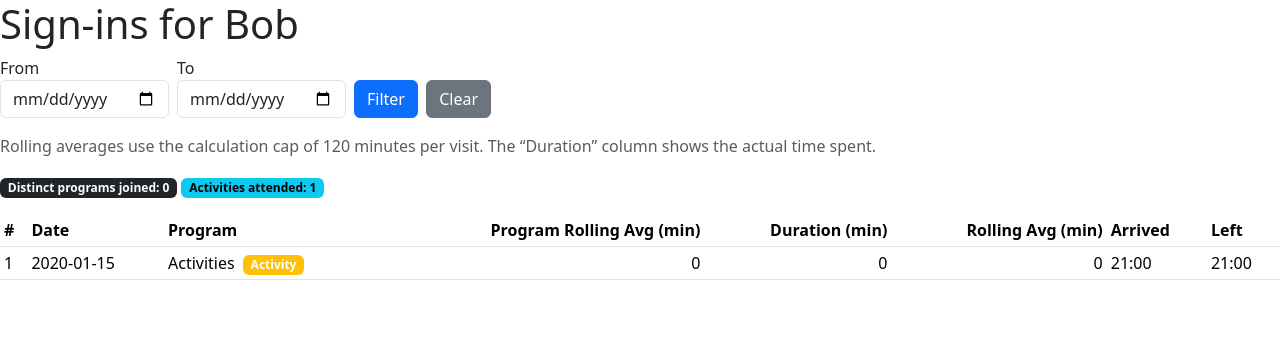
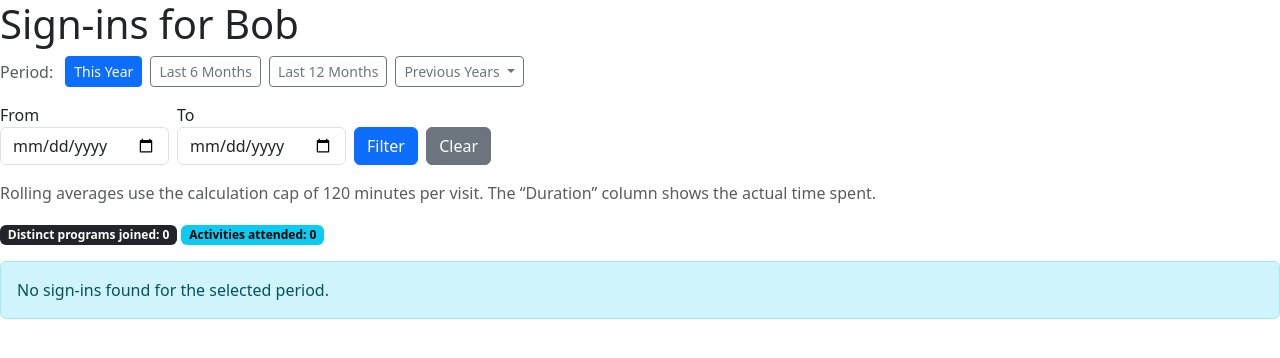
Before and after one commit to aquillo-au/BUSS, a Rails app: page /reports/people/1/sign_ins?period=year in a window 1280 px wide. Shown: the top 358 px of the page. Run offline with Rails 7, Linux system fonts and the light colour scheme; a user stored in the database is signed in; data comes from the database, SQL or seed files in the repository; tables that the repository leaves empty hold one stand-in row (values such as "Sample post"); some libraries are stand-ins or nearby versions.

Commit message:
Add interactive program trend charts to history page and weekly time chart to individual guest profile
Agent-Logs-Url: https://github.com/aquillo-au/BUSS/sessions/2f0da3f9-a339-40b4-95fc-71518f32ed00

Co-authored-by: aquillo-au <40282417+aquillo-au@users.noreply.github.com>

```diff
--- a/app/controllers/reports_controller.rb
+++ b/app/controllers/reports_controller.rb
@@ -77,8 +77,10 @@ class ReportsController < ApplicationController
 
   # GET /reports/people/:id/sign_ins
   # Optional params:
-  # - from: YYYY-MM-DD
-  # - to:   YYYY-MM-DD
+  # - period: year|6_months|12_months|previous_year (period filter buttons)
+  # - year: YYYY (for previous_year period)
+  # - from: YYYY-MM-DD (custom date range)
+  # - to:   YYYY-MM-DD (custom date range)
   #
   # Shows each sign-in for a person with:
   # - actual duration,
@@ -90,6 +92,40 @@ class ReportsController < ApplicationController
   def person_sign_ins
     @person = Person.find(params[:id])
 
+    # Period filter (same as history page)
+    period = params[:period]
+    @period = period
+    @available_years = SignIn.where(person_id: @person.id).where.not(arrived_at: nil)
+                             .map { |s| s.arrived_at.year }.uniq.sort.reverse
+
+    if period.present?
+      case period
+      when "year"
+        start_date = Time.current.beginning_of_year
+        end_date   = nil
+        @period_label = "This Year"
+      when "6_months"
+        start_date = 6.months.ago
+        end_date   = nil
+        @period_label = "Last 6 Months"
+      when "12_months"
+        start_date = 12.months.ago
+        end_date   = nil
+        @period_label = "Last 12 Months"
+      when "previous_year"
+        year = params[:year]&.to_i || Time.current.year - 1
+        start_date = Date.new(year, 1, 1).beginning_of_day
+        end_date   = Date.new(year, 12, 31).end_of_day
+        @period_label = year.to_s
+      else
+        start_date = Time.current.beginning_of_year
+        end_date   = nil
+        @period_label = "This Year"
+      end
+
+      range = end_date ? start_date..end_date : start_date..Time.current.end_of_day
+    else
+      # Fall back to custom from/to date range
       from_date = parse_date(params[:from])
       to_date   = parse_date(params[:to])
 
@@ -102,6 +138,7 @@ class ReportsController < ApplicationController
           Time.at(0)..to_date.end_of_day
         else
           nil
+        end
     end
 
     sign_ins_scope = SignIn.where(person_id: @person.id).order(:arrived_at)
@@ -169,6 +206,34 @@ class ReportsController < ApplicationController
         first_in_program: (@first_sign_in_ids_by_program[program] == s.id)
       }
     end
+
+    # Weekly average time chart data (only non-activity sign-ins with arrived_at)
+    valid_sign_ins = @sign_ins.to_a.reject { |s| s.arrived_at.nil? }
+    weeks = valid_sign_ins.group_by { |s| s.arrived_at.beginning_of_week(:monday).to_date }
+    @weekly_chart_data = weeks.sort.map do |week_start, week_sis|
+      avg = (week_sis.sum { |s| s.capped_duration_in_minutes } / week_sis.size.to_f).round
+      [ week_start.strftime("%b %d"), avg ]
+    end.to_h
+
+    # Trend calculation (requires at least 4 data points)
+    if @weekly_chart_data.size >= 4
+      values = @weekly_chart_data.values
+      half = values.size / 2
+      first_half_avg = values.first(half).sum.to_f / half
+      second_half_avg = values.last(half).sum.to_f / half
+      if second_half_avg > first_half_avg * 1.05
+        @trend_direction = "up"
+      elsif second_half_avg < first_half_avg * 0.95
+        @trend_direction = "down"
+      else
+        @trend_direction = "stable"
+      end
+    end
+
+    # Summary stats
+    all_durations = valid_sign_ins.map(&:capped_duration_in_minutes)
+    @total_visits = all_durations.size
+    @avg_minutes_per_visit = all_durations.present? ? (all_durations.sum.to_f / all_durations.size).round : 0
   end
 
   private
--- a/app/views/reports/person_sign_ins.html.erb
+++ b/app/views/reports/person_sign_ins.html.erb
@@ -1,4 +1,34 @@
 <h1>Sign-ins for <%= @person.name %></h1>
+
+<!-- Period Selection Buttons -->
+<div class="mb-3 d-flex gap-2 flex-wrap align-items-center">
+  <span class="text-muted me-1">Period:</span>
+  <%= link_to "This Year", reports_person_sign_ins_path(@person, period: "year"),
+        class: "btn btn-sm #{ @period.nil? || @period == 'year' ? 'btn-primary' : 'btn-outline-secondary' }",
+        data: { turbo: false } %>
+  <%= link_to "Last 6 Months", reports_person_sign_ins_path(@person, period: "6_months"),
+        class: "btn btn-sm #{ @period == '6_months' ? 'btn-primary' : 'btn-outline-secondary' }",
+        data: { turbo: false } %>
+  <%= link_to "Last 12 Months", reports_person_sign_ins_path(@person, period: "12_months"),
+        class: "btn btn-sm #{ @period == '12_months' ? 'btn-primary' : 'btn-outline-secondary' }",
+        data: { turbo: false } %>
+  <% if @available_years.present? %>
+    <div class="btn-group">
+      <button class="btn btn-sm btn-outline-secondary dropdown-toggle" type="button" data-bs-toggle="dropdown" aria-expanded="false">
+        Previous Years
+      </button>
+      <ul class="dropdown-menu">
+        <% @available_years.each do |yr| %>
+          <li>
+            <%= link_to yr, reports_person_sign_ins_path(@person, period: "previous_year", year: yr),
+                  class: "dropdown-item #{ @period == 'previous_year' && params[:year].to_s == yr.to_s ? 'active' : '' }",
+                  data: { turbo: false } %>
+          </li>
+        <% end %>
+      </ul>
+    </div>
+  <% end %>
+</div>
 
 <%= form_with url: reports_person_sign_ins_path(@person), method: :get, local: true, class: "mb-3 row g-2 align-items-end" do |f| %>
   <div class="col-auto">
@@ -12,6 +42,36 @@
   <div class="col-auto">
     <%= f.submit "Filter", class: "btn btn-primary" %>
     <%= link_to "Clear", reports_person_sign_ins_path(@person), class: "btn btn-secondary ms-1" %>
+  </div>
+<% end %>
+
+<!-- Weekly Average Time Chart -->
+<% if @weekly_chart_data.size >= 2 %>
+  <div class="card mb-4">
+    <div class="card-header d-flex justify-content-between align-items-center flex-wrap gap-2">
+      <strong>Weekly Average Time at BUSS</strong>
+      <div class="d-flex gap-3 align-items-center">
+        <span class="badge text-bg-secondary">Total visits: <%= @total_visits %></span>
+        <span class="badge text-bg-info">Avg per visit: <%= @avg_minutes_per_visit %> min</span>
+        <% if @trend_direction %>
+          <% if @trend_direction == "up" %>
+            <span class="badge text-bg-success">&#8593; Increasing</span>
+          <% elsif @trend_direction == "down" %>
+            <span class="badge text-bg-danger">&#8595; Decreasing</span>
+          <% else %>
+            <span class="badge text-bg-secondary">&#8594; Stable</span>
+          <% end %>
+        <% end %>
+      </div>
+    </div>
+    <div class="card-body">
+      <%= line_chart @weekly_chart_data,
+                     height: "250px",
+                     colors: ["#0d6efd"],
+                     library: { responsive: true, maintainAspectRatio: false,
+                                plugins: { legend: { display: false } },
+                                scales: { y: { title: { display: true, text: "Avg minutes" } } } } %>
+    </div>
   </div>
 <% end %>
 
```
Also changed, not shown: app/controllers/guests_controller.rb (+39 -0 lines), app/views/guests/history.html.erb (+31 -0 lines). Lines whose indentation alone changed are shown as unchanged.
